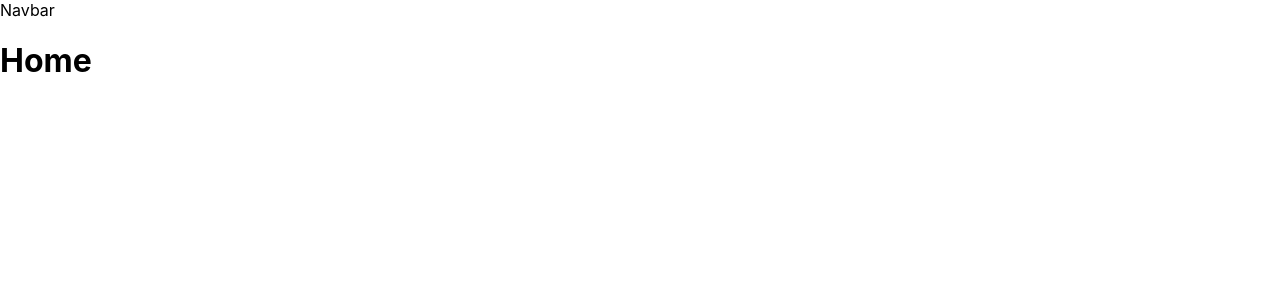
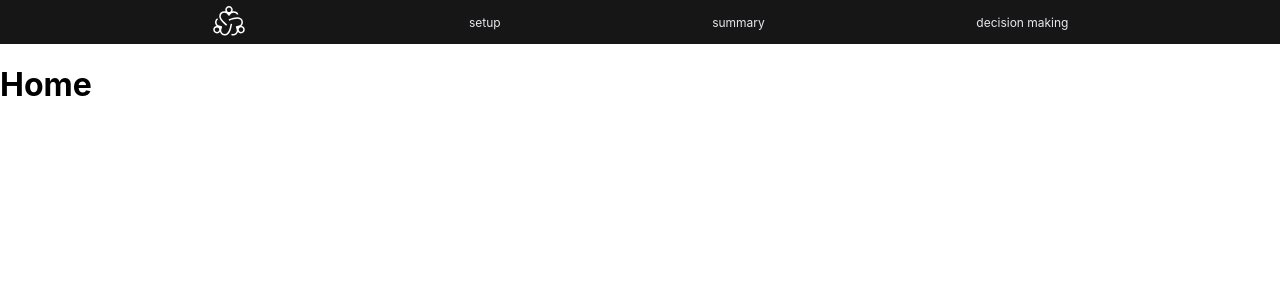
Before and after one commit to MACS490-TMM/Tool, a React (Create React App) app in the folder webapp/: page / in a window 1280 px wide. Shown: the top 300 px of the page. Built offline with nearby package versions, Linux system fonts and the light colour scheme; no server answers.

Commit message:
add navigation bar for application

```diff
--- a/webapp/src/App.js
+++ b/webapp/src/App.js
@@ -3,20 +3,23 @@ import React, { Suspense } from "react"
 import { BrowserRouter as Router, Routes, Route } from "react-router-dom"
 import Home from "./Pages/Home/Home";
 import ProjectSummary from "./Pages/ProjectSummary/ProjectSummary";
+import NavBar from "./Components/NavBar/NavBar";
 
 function App() {
     return (
         <Router>
             <div className="app-container">
                 <header className="header">
-                    Navbar
+                    <NavBar/>
                 </header>
             </div>
             <main className="content">
                 <Suspense fallback={<p>Loading... </p>}>
                     <Routes>
                         <Route path="/" element={<Home />} />
-                        <Route path={"/projectSummary"} element={<ProjectSummary />} />
+                        <Route path={"/project/summary"} element={<ProjectSummary />} />
+                        <Route path={"/project/setup"} element={<div>Setup</div>} />
+                        <Route path={"/project/decision making"} element={<div>Decision Making</div>}/>
                     </Routes>
                 </Suspense>
             </main>
--- /dev/null
+++ b/webapp/src/Components/NavBar/NavBar.css
@@ -0,0 +1,73 @@
+.page-container {
+  position: relative;
+}
+
+.headerContainer {
+  display: flex;
+  flex-direction: column;
+}
+
+.globalNavbar {
+  display: flex;
+  position: sticky;
+  top: 0;
+  /*height: var(--global-navbar-height);*/
+  height: 44px;
+  justify-content: space-evenly;
+  background-color: #161617;
+  overflow: hidden;
+  z-index: 999;
+}
+
+.category-item {
+  font-family: SF Pro Display, SF Pro Icons, Helvetica Neue, Helvetica, Arial,
+    sans-serif;
+  color: rgb(232, 232, 237);
+  font-size: 0.75rem;
+}
+
+.navHeight-44 {
+  height: 44px;
+}
+
+.app-logo {
+  height: 36px;
+  width: 36px;
+  margin-right: 10px;
+  filter: invert();
+}
+
+.navMainButton {
+  position: relative;
+  /*height: var(--global-navbar-height);*/
+  height: 44px;
+  display: flex;
+  justify-content: center;
+  flex-direction: column;
+  align-items: center;
+}
+
+.navMainButton a {
+  text-decoration: none;
+  color: inherit;
+}
+
+.navMainButton p {
+  margin: 0;
+  /*font-size: var(--global-navbar-main-button-text-size);*/
+  font-size: 14px;
+}
+
+.row-container {
+  display: flex;
+  flex-direction: row;
+  width: 100%;
+  justify-content: space-evenly;
+  position: relative;
+}
+
+.column-container {
+  display: flex;
+  width: 100%;
+  flex-direction: column;
+}
--- /dev/null
+++ b/webapp/src/Components/NavBar/NavBar.js
@@ -0,0 +1,67 @@
+import { Link } from "react-router-dom"
+import "./NavBar.css"
+import { useState } from "react"
+import AppLogo from "../../SVGs/app-logo.svg"
+
+export default function NavBar() {
+  const navBarHeight = 44
+  let pathFolder = "project"
+  let pathSubFolderCategoryOne = "setup"
+  let pathSubFolderCategoryTwo = "summary"
+  let pathSubFolderCategoryThree = "decision making"
+
+  const [, setSelectedCategory] = useState(null)
+
+  const handleCategoryItemClick = (category) => {
+    // Handle the selection of a category item
+    setSelectedCategory(category)
+  }
+
+  return (
+    <div className={`page-container`}>
+      <div
+        className="headerContainer"
+      >
+        <nav
+          className={`globalNavbar navHeight-${navBarHeight}`}
+        >
+          <div className="column-container">
+            <div className={"row-container"}>
+              <div className="navMainButton">
+                <Link to="/" onClick={() => handleCategoryItemClick("home")}>
+                  <div className={"category-item"}>
+                    <img className={"app-logo"} src={AppLogo} alt={"logo"}/>
+                  </div>
+                </Link>
+              </div>
+              <div className="navMainButton">
+                <Link
+                    to={`/${pathFolder}/${pathSubFolderCategoryOne}`}
+                    onClick={() => handleCategoryItemClick(pathSubFolderCategoryOne)}
+                >
+                  <div className={"category-item"}>{pathSubFolderCategoryOne}</div>
+                </Link>
+              </div>
+              <div className="navMainButton">
+                <Link
+                    to={`/${pathFolder}/${pathSubFolderCategoryTwo}`}
+                    onClick={() => handleCategoryItemClick(pathSubFolderCategoryTwo)}
+                >
+                  <div className={"category-item"}>{pathSubFolderCategoryTwo}</div>
+                </Link>
+              </div>
+              <div className="navMainButton">
+                <Link
+                    to={`/${pathFolder}/${pathSubFolderCategoryThree}`}
+                    onClick={() => handleCategoryItemClick(pathSubFolderCategoryThree)}
+                >
+                  <div className={"category-item"}>{pathSubFolderCategoryThree}</div>
+                </Link>
+              </div>
+            </div>
+          </div>
+        </nav>
+      </div>
+    </div>
+  )
+}
```
Also changed, not shown: webapp/src/SVGs/app-logo.svg (added).
